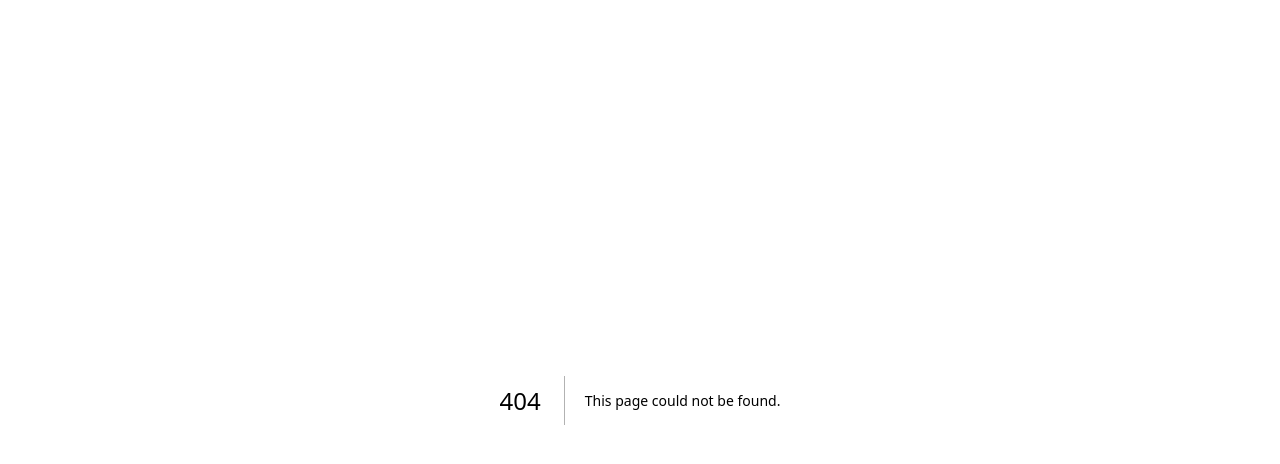
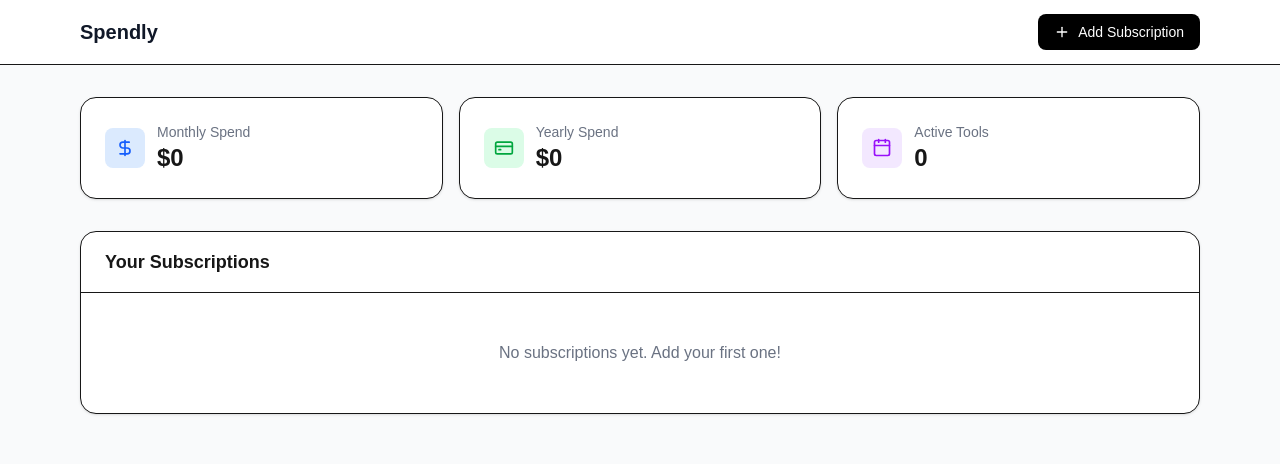
Before and after one commit to sbrstone786-cloud/spendly, a Next.js app: page /dashboard in a window 1280 px wide. Before the commit this address had no page. Shown: the top 464 px of the page. Built offline with nearby package versions, Linux system fonts and the light colour scheme.

Commit message:
Added localStorage support for subscriptions

```diff
--- /dev/null
+++ b/app/dashboard/page.tsx
@@ -0,0 +1,249 @@
+"use client";
+
+import { useState, useEffect } from "react";
+import Link from "next/link";
+import { Plus, Trash2, Calendar, DollarSign, CreditCard } from "lucide-react";
+
+type Subscription = {
+  id: string;
+  name: string;
+  cost: number;
+  billingCycle: "monthly" | "yearly";
+  nextRenewal: string;
+  category: string;
+};
+
+export default function Dashboard() {
+  const [subscriptions, setSubscriptions] = useState<Subscription[]>([]);
+  const [showForm, setShowForm] = useState(false);
+  const [formData, setFormData] = useState({
+    name: "",
+    cost: "",
+    billingCycle: "monthly",
+    nextRenewal: "",
+    category: "",
+  });
+
+  // Load from localStorage
+  useEffect(() => {
+    const saved = localStorage.getItem("spendly-subscriptions");
+    if (saved) {
+      setSubscriptions(JSON.parse(saved));
+    }
+  }, []);
+
+  // Save to localStorage
+  useEffect(() => {
+    localStorage.setItem("spendly-subscriptions", JSON.stringify(subscriptions));
+  }, [subscriptions]);
+
+  const monthlyTotal = subscriptions.reduce((sum, sub) => {
+    return sum + (sub.billingCycle === "monthly" ? sub.cost : sub.cost / 12);
+  }, 0);
+
+  const yearlyTotal = monthlyTotal * 12;
+
+  const handleAdd = () => {
+    if (!formData.name || !formData.cost || !formData.nextRenewal) return;
+
+    const newSub: Subscription = {
+      id: Date.now().toString(),
+      name: formData.name,
+      cost: parseFloat(formData.cost),
+      billingCycle: formData.billingCycle as "monthly" | "yearly",
+      nextRenewal: formData.nextRenewal,
+      category: formData.category || "Other",
+    };
+
+    setSubscriptions([...subscriptions, newSub]);
+    setFormData({ name: "", cost: "", billingCycle: "monthly", nextRenewal: "", category: "" });
+    setShowForm(false);
+  };
+
+  const handleDelete = (id: string) => {
+    setSubscriptions(subscriptions.filter((sub) => sub.id !== id));
+  };
+
+  return (
+    <div className="min-h-screen bg-gray-50">
+      {/* Navbar */}
+      <nav className="bg-white border-b sticky top-0 z-50">
+        <div className="max-w-6xl mx-auto px-4 h-16 flex items-center justify-between">
+          <Link href="/" className="font-bold text-xl text-gray-900">
+            Spendly
+          </Link>
+          <button
+            onClick={() => setShowForm(true)}
+            className="flex items-center gap-2 bg-black text-white text-sm font-medium px-4 py-2 rounded-lg hover:bg-gray-800 transition"
+          >
+            <Plus size={16} />
+            Add Subscription
+          </button>
+        </div>
+      </nav>
+
+      <div className="max-w-6xl mx-auto px-4 py-8">
+        {/* Stats Cards */}
+        <div className="grid grid-cols-1 sm:grid-cols-3 gap-4 mb-8">
+          <div className="bg-white p-6 rounded-2xl border shadow-sm">
+            <div className="flex items-center gap-3">
+              <div className="w-10 h-10 bg-blue-100 text-blue-600 rounded-lg flex items-center justify-center">
+                <DollarSign size={20} />
+              </div>
+              <div>
+                <p className="text-sm text-gray-500">Monthly Spend</p>
+                <p className="text-2xl font-bold">${monthlyTotal.toFixed(0)}</p>
+              </div>
+            </div>
+          </div>
+
+          <div className="bg-white p-6 rounded-2xl border shadow-sm">
+            <div className="flex items-center gap-3">
+              <div className="w-10 h-10 bg-green-100 text-green-600 rounded-lg flex items-center justify-center">
+                <CreditCard size={20} />
+              </div>
+              <div>
+                <p className="text-sm text-gray-500">Yearly Spend</p>
+                <p className="text-2xl font-bold">${yearlyTotal.toFixed(0)}</p>
+              </div>
+            </div>
+          </div>
+
+          <div className="bg-white p-6 rounded-2xl border shadow-sm">
+            <div className="flex items-center gap-3">
+              <div className="w-10 h-10 bg-purple-100 text-purple-600 rounded-lg flex items-center justify-center">
+                <Calendar size={20} />
+              </div>
+              <div>
+                <p className="text-sm text-gray-500">Active Tools</p>
+                <p className="text-2xl font-bold">{subscriptions.length}</p>
+              </div>
+            </div>
+          </div>
+        </div>
+
+        {/* Subscriptions List */}
+        <div className="bg-white rounded-2xl border shadow-sm overflow-hidden">
+          <div className="px-6 py-4 border-b">
+            <h2 className="font-semibold text-lg">Your Subscriptions</h2>
+          </div>
+
+          {subscriptions.length === 0 ? (
+            <div className="p-12 text-center text-gray-500">
+              No subscriptions yet. Add your first one!
+            </div>
+          ) : (
+            <div className="divide-y">
+              {subscriptions.map((sub) => (
+                <div
+                  key={sub.id}
+                  className="px-6 py-4 flex items-center justify-between hover:bg-gray-50 transition"
+                >
+                  <div>
+                    <div className="font-medium">{sub.name}</div>
+                    <div className="text-sm text-gray-500">
+                      {sub.category} · Next renewal: {sub.nextRenewal}
+                    </div>
+                  </div>
+                  <div className="flex items-center gap-4">
+                    <div className="text-right">
+                      <div className="font-semibold">${sub.cost}</div>
+                      <div className="text-xs text-gray-500">/{sub.billingCycle}</div>
+                    </div>
+                    <button
+                      onClick={() => handleDelete(sub.id)}
+                      className="text-gray-400 hover:text-red-500 transition"
+                    >
+                      <Trash2 size={18} />
+                    </button>
+                  </div>
+                </div>
+              ))}
+            </div>
+          )}
+        </div>
+      </div>
+
+      {/* Add Subscription Modal */}
+      {showForm && (
+        <div className="fixed inset-0 bg-black/50 flex items-center justify-center z-50 p-4">
+          <div className="bg-white rounded-2xl w-full max-w-md p-6">
+            <h3 className="text-lg font-semibold mb-4">Add Subscription</h3>
+
+            <div className="space-y-4">
+              <div>
+                <label className="text-sm font-medium text-gray-700">Name</label>
+                <input
+                  type="text"
+                  value={formData.name}
+                  onChange={(e) => setFormData({ ...formData, name: e.target.value })}
+                  placeholder="e.g. Notion"
+                  className="mt-1 w-full border rounded-lg px-3 py-2 focus:outline-none focus:ring-2 focus:ring-black"
+                />
+              </div>
+
+              <div>
+                <label className="text-sm font-medium text-gray-700">Cost ($)</label>
+                <input
+                  type="number"
+                  value={formData.cost}
+                  onChange={(e) => setFormData({ ...formData, cost: e.target.value })}
+                  placeholder="10"
+                  className="mt-1 w-full border rounded-lg px-3 py-2 focus:outline-none focus:ring-2 focus:ring-black"
+                />
+              </div>
+
+              <div>
+                <label className="text-sm font-medium text-gray-700">Billing Cycle</label>
+                <select
+                  value={formData.billingCycle}
+                  onChange={(e) => setFormData({ ...formData, billingCycle: e.target.value })}
+                  className="mt-1 w-full border rounded-lg px-3 py-2 focus:outline-none focus:ring-2 focus:ring-black"
+                >
+                  <option value="monthly">Monthly</option>
+                  <option value="yearly">Yearly</option>
+                </select>
+              </div>
+
+              <div>
+                <label className="text-sm font-medium text-gray-700">Next Renewal Date</label>
+                <input
+                  type="date"
+                  value={formData.nextRenewal}
+                  onChange={(e) => setFormData({ ...formData, nextRenewal: e.target.value })}
+                  className="mt-1 w-full border rounded-lg px-3 py-2 focus:outline-none focus:ring-2 focus:ring-black"
+                />
+              </div>
+
+              <div>
+                <label className="text-sm font-medium text-gray-700">Category</label>
+                <input
+                  type="text"
+                  value={formData.category}
+                  onChange={(e) => setFormData({ ...formData, category: e.target.value })}
+                  placeholder="e.g. Productivity"
+                  className="mt-1 w-full border rounded-lg px-3 py-2 focus:outline-none focus:ring-2 focus:ring-black"
+                />
+              </div>
+            </div>
+
+            <div className="mt-6 flex gap-3">
+              <button
+                onClick={() => setShowForm(false)}
+                className="flex-1 border rounded-lg py-2 font-medium hover:bg-gray-50"
+              >
+                Cancel
+              </button>
+              <button
+                onClick={handleAdd}
+                className="flex-1 bg-black text-white rounded-lg py-2 font-medium hover:bg-gray-800"
+              >
+                Add
+              </button>
+            </div>
+          </div>
+        </div>
+      )}
+    </div>
+  );
+}
```
